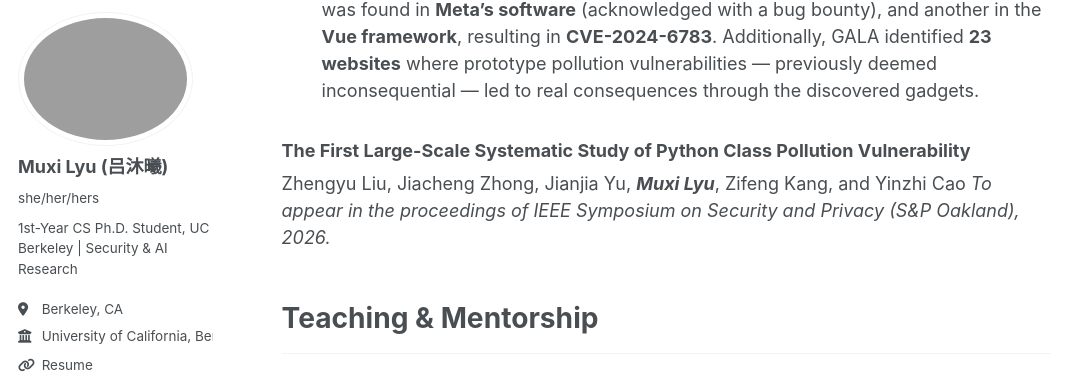
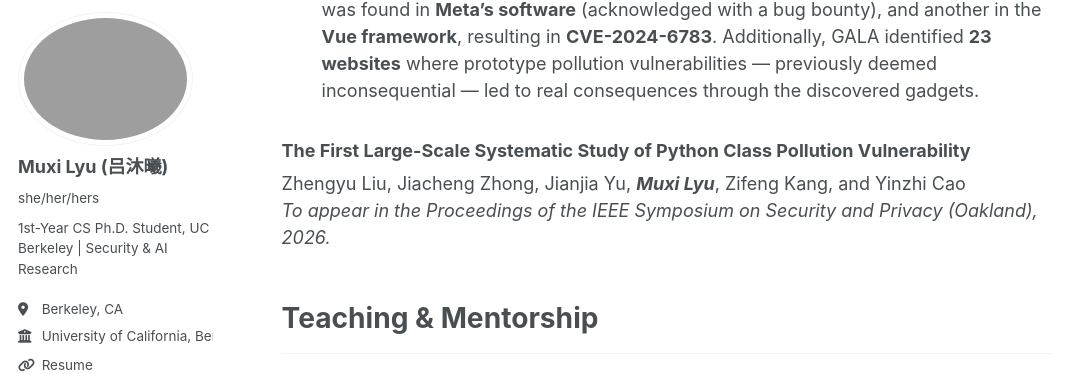
Before and after one commit to MuxiLyuLucy/muxilyulucy.github.io, a Jekyll site: the page built from _pages/about.md, in a window 1280 px wide and 900 px high, scrolled down 1133 px. Shown: the part 87-461 px from the top of the window, without its empty margins (0-1086 px from the left). Built offline with Jekyll 4.4.1, drawn with Linux system fonts in a browser that asks for light colours; some web fonts are replaced.

Commit message:
fix line break

```diff
--- a/_pages/about.md
+++ b/_pages/about.md
@@ -28,15 +28,15 @@ I completed my M.S.E. in Computer Science (Fall 2024) and my B.S. in Computer Sc
 ---
 
 ### Follow My Flow: Unveiling Client-Side Prototype Pollution Gadgets from One Million Real-World Websites [[paper]](https://yinzhicao.org/ProbetheProto/FollowMyFlow.pdf)
-Zifeng Kang, ***Muxi Lyu***, Zhengyu Liu, Jianjia Yu, Runqi Fan, Song Li, Yinzhi Cao
+Zifeng Kang, ***Muxi Lyu***, Zhengyu Liu, Jianjia Yu, Runqi Fan, Song Li, Yinzhi Cao<br>
 *In the Proceedings of the IEEE Symposium on Security and Privacy (Oakland), 2025.*
 
 - 🏆 **<span style="color: red;">Distinguished Paper Award</span>**
 - Our evaluation revealed **133 zero-day gadgets** not found by prior work. Notably, one was found in **Meta's software** (acknowledged with a bug bounty), and another in the **Vue framework**, resulting in **CVE-2024-6783**. Additionally, GALA identified **23 websites** where prototype pollution vulnerabilities — previously deemed inconsequential — led to real consequences through the discovered gadgets.
 
 ### The First Large-Scale Systematic Study of Python Class Pollution Vulnerability ###
-Zhengyu Liu, Jiacheng Zhong, Jianjia Yu, ***Muxi Lyu***, Zifeng Kang, and Yinzhi Cao
-*To appear in the proceedings of IEEE Symposium on Security and Privacy (S&P Oakland), 2026.*
+Zhengyu Liu, Jiacheng Zhong, Jianjia Yu, ***Muxi Lyu***, Zifeng Kang, and Yinzhi Cao<br>
+*To appear in the Proceedings of the IEEE Symposium on Security and Privacy (Oakland), 2026.*
 <br><br>
 
 
```
